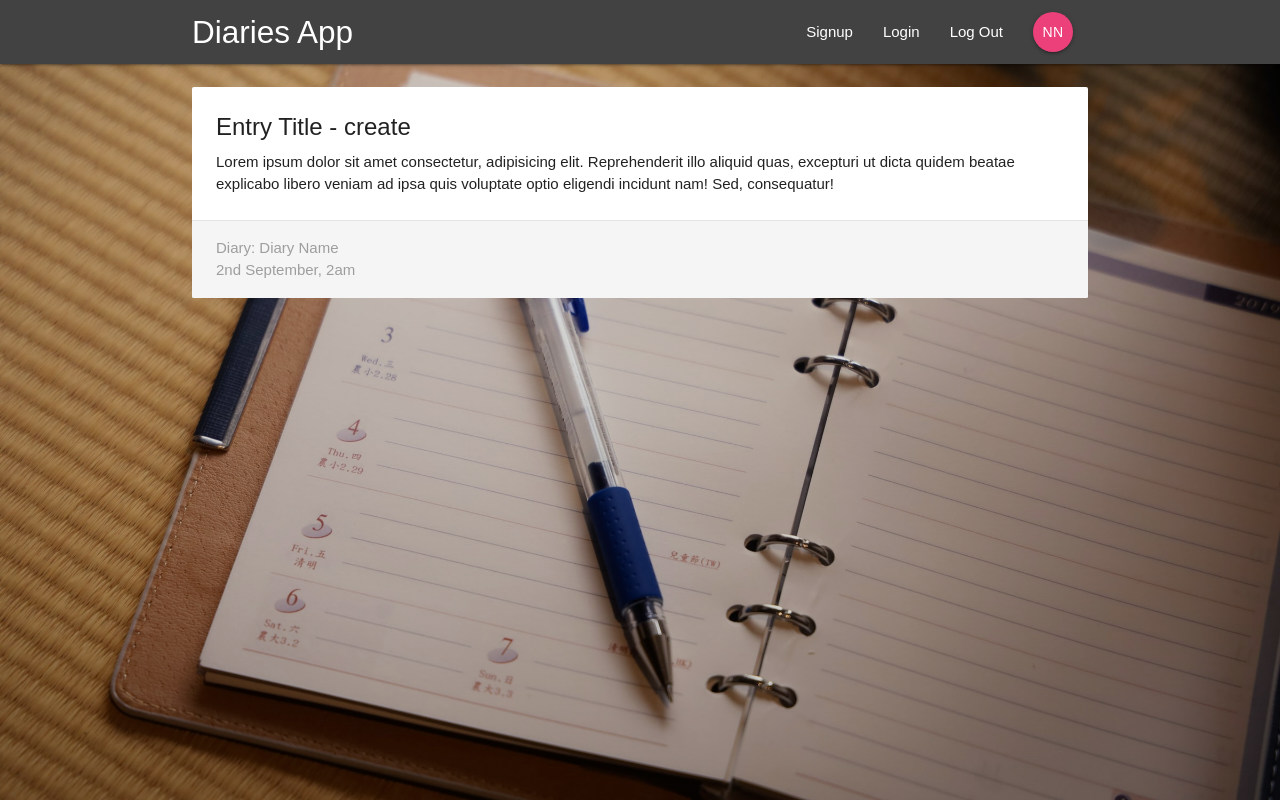
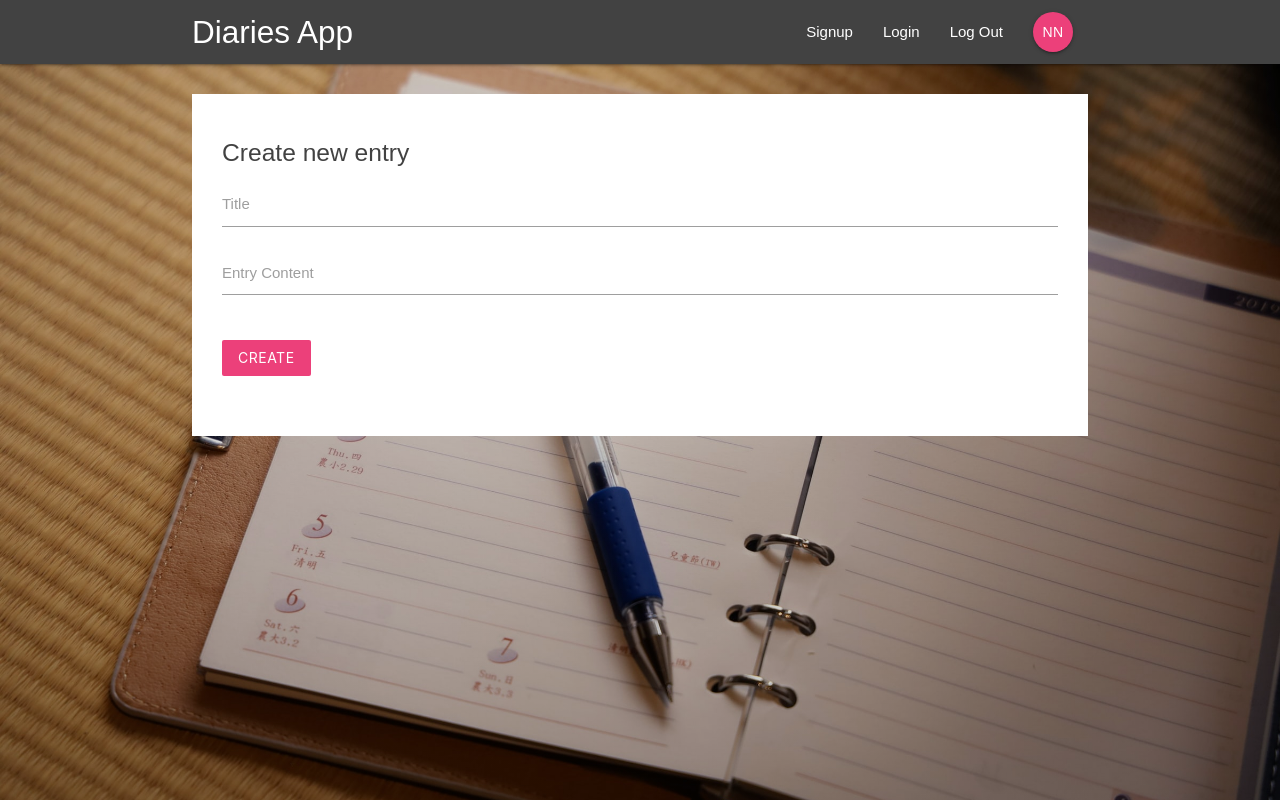
Before and after one commit to developer-junaid/Diaries-Manager-App, a React (Create React App) app: page /diary/1/create in a window 1280 px wide. Built offline with nearby package versions, Linux system fonts and the light colour scheme.

Commit message:
createEntry Completed
NEXT: update entry from EntrySummary

```diff
--- a/src/App.js
+++ b/src/App.js
@@ -3,7 +3,6 @@ import { BrowserRouter as Router, Switch, Route } from "react-router-dom";
 import Dashboard from "./components/dashboard/Dashboard";
 import Navbar from "./components/layout/Navbar";
 import DiaryDetails from "./components/diaries/DiaryDetails";
-import EntryDetails from "./components/entries/EntryDetails";
 import SignIn from "./components/auth/SignIn";
 import SignUp from "./components/auth/SignUp";
 import CreateDiary from "./components/diaries/CreateDiary";
@@ -16,7 +15,6 @@ function App() {
       <Switch>
         <Route exact path="/" component={Dashboard} />
         <Route exact path="/diary/:id" component={DiaryDetails} />
-        <Route path="/diary/:id/:id" component={EntryDetails} />
         <Route path="/signin" component={SignIn} />
         <Route path="/signup" component={SignUp} />
         <Route path="/create" component={CreateDiary} />
--- a/src/components/diaries/CreateDiary.js
+++ b/src/components/diaries/CreateDiary.js
@@ -18,6 +18,7 @@ const CreateDiary = (props) => {
   // Functions
   const handleChange = (e) => {
     setState({
+      ...state,
       [e.target.id]: e.target.value,
     });
   };
--- a/src/components/diaries/DiarySummary.js
+++ b/src/components/diaries/DiarySummary.js
@@ -91,17 +91,16 @@ const DiarySummary = ({ diary, updateDiary }) => {
         <p>Posted by Author Name</p>
 
         <p className="grey-text">23 September, 2am</p>
-        <div className="center-align">
+        <div className="right-align">
           <Link
             to={"/diary/" + diary.id}
-            className="btn btn-small waves-effect center-align waves-light entries-btn"
+            className="btn btn-small waves-effect  waves-light entries-btn"
+            title="View entries"
             style={{
-              marginTop: "0.8rem",
-              width: "100%",
-              backgroundColor: "#424242",
+              width: "9%",
+              backgroundColor: "#4aa69b",
             }}
           >
-            View Entries
             <i className="material-icons right">send</i>
           </Link>
         </div>
--- a/src/components/entries/CreateEntry.js
+++ b/src/components/entries/CreateEntry.js
@@ -1,57 +1,78 @@
-import React, { Component } from "react";
+import React, { useState } from "react";
+import Swal from "sweetalert2";
+import { useHistory } from "react-router-dom";
+import { connect } from "react-redux";
+import { createEntry } from "../../store/actions/entryActions";
 
 // SignIn Class Component
-class CreateEntry extends Component {
+const CreateEntry = (props) => {
+  const history = useHistory();
+  const diaryId = props.match.params.id;
+
   // State
-  state = {
+  const [state, setState] = useState({
     title: "",
     content: "",
-  };
+  });
 
   // Functions
-  handleChange = (e) => {
-    this.setState({
+  const handleChange = (e) => {
+    setState({
+      ...state,
       [e.target.id]: e.target.value,
     });
   };
 
-  handleSubmit = (e) => {
+  const handleSubmit = (e) => {
     e.preventDefault();
-    // Sign User In
-    console.log(this.state);
+    // Create entry
+    props.createEntry(state);
+    // Show alert
+    console.log(state);
+    Swal.fire({
+      icon: "success",
+      title: "Entry Created!",
+      showConfirmButton: false,
+      timer: 1500,
+    }).then(() => {
+      // Redirect to dashboard
+      history.push(`/diary/${diaryId}`);
+    });
   };
 
   // Render
-  render() {
   return (
     <div className="container">
-        <form onSubmit={this.handleSubmit} className="white">
+      <form onSubmit={handleSubmit} className="white">
         <h5 className="grey-text text-darken-3">Create new entry</h5>
-
         <div className="input-field">
           <label htmlFor="title">Title</label>
-            <input
-              required
-              type="text"
-              id="title"
-              onChange={this.handleChange}
-            />
+          <input required type="text" id="title" onChange={handleChange} />
         </div>
         <div className="input-field">
           <label htmlFor="content">Entry Content</label>
           <textarea
             id="content"
-              onChange={this.handleChange}
+            onChange={handleChange}
             className="materialize-textarea"
           ></textarea>
         </div>
+
         <div className="input-field">
           <button className="btn pink lighten-1 z-depth-0">Create</button>
         </div>
       </form>
     </div>
   );
-  }
-}
+};
 
-export default CreateEntry;
+// Map Dispatch to props
+const mapDispatchToProps = (dispatch) => {
+  // Attach these to props
+  return {
+    // Take entry and pass to createEntry action creator
+    createEntry: (entry) => dispatch(createEntry(entry)),
+  };
+};
+
+export default connect(null, mapDispatchToProps)(CreateEntry);
--- a/src/components/entries/EntrySummary.js
+++ b/src/components/entries/EntrySummary.js
@@ -1,4 +1,6 @@
 import React from "react";
+import { connect } from "react-redux";
+import { updateEntry } from "../../store/actions/entryActions";
 
 const EntrySummary = ({ entry }) => {
   const title = entry.title;
@@ -39,5 +41,13 @@ const EntrySummary = ({ entry }) => {
     </div>
   );
 };
+// Map Dispatch to props
+const mapDispatchToProps = (dispatch) => {
+  // Attach these to props
+  return {
+    // Take diary and pass to updateDiary action creator
+    updateEntry: (entry) => dispatch(updateEntry(entry)),
+  };
+};
 
-export default EntrySummary;
+export default connect(null, mapDispatchToProps)(EntrySummary);
--- a/src/index.css
+++ b/src/index.css
@@ -39,5 +39,5 @@ i {
 }
 
 .entries-btn:hover {
-  background-color: #4aa69b !important;
+  background-color: #424242 !important;
 }
--- /dev/null
+++ b/src/store/actions/entryActions.js
@@ -0,0 +1,17 @@
+// Create Entry Action
+export const createEntry = (entry) => {
+  return (dispatch, getState) => {
+    // Make Async call to database
+    // Then dispatch an action
+    dispatch({ type: "CREATE_ENTRY", entry });
+  };
+};
+
+// Update Entry Action
+export const updateEntry = (entry) => {
+  return (dispatch, getState) => {
+    // Make Async call to database
+    // Then dispatch an action
+    dispatch({ type: "UPDATE_ENTRY", entry });
+  };
+};
--- a/src/store/reducers/diaryReducer.js
+++ b/src/store/reducers/diaryReducer.js
@@ -55,7 +55,7 @@ const initialState = {
   ],
 };
 
-// Auth Reducer
+// Diary Reducer
 const diaryReducer = (state = initialState, action) => {
   // Take Actions
   switch (action.type) {
--- a/src/store/reducers/entryReducer.js
+++ b/src/store/reducers/entryReducer.js
@@ -1,9 +1,22 @@
-// Initial State
 const initialState = {};
 
-// Auth Reducer
+// Entry Reducer
 const entryReducer = (state = initialState, action) => {
-  return state;
+  // Take Actions
+  switch (action.type) {
+    // CREATE_ENTRY
+    case "CREATE_ENTRY":
+      console.log("created entry", action.entry);
+      return state;
+
+    //  UPDATE_ENTRY
+    case "UPDATE_ENTRY":
+      console.log("updated entry", action.entry);
+      return state;
+
+    default:
+      return state;
+  }
 };
 
 export default entryReducer;
```
Lines whose indentation alone changed are shown as unchanged.
